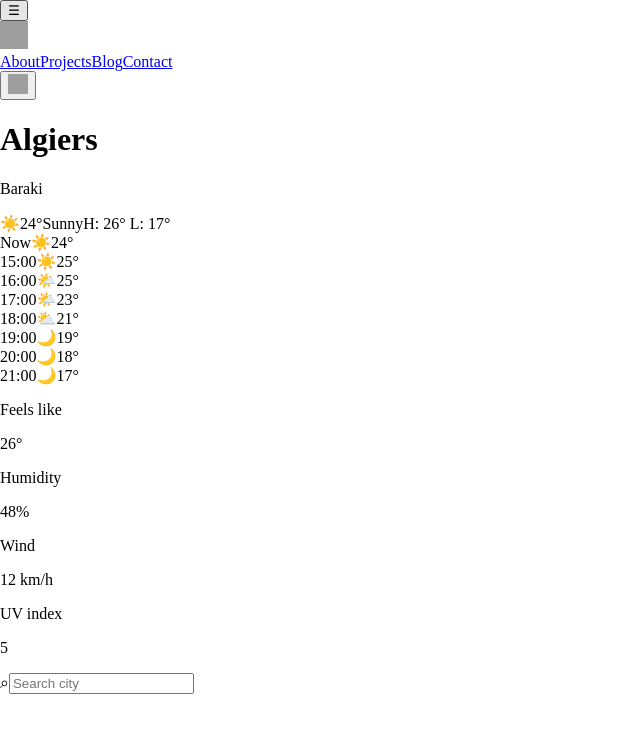
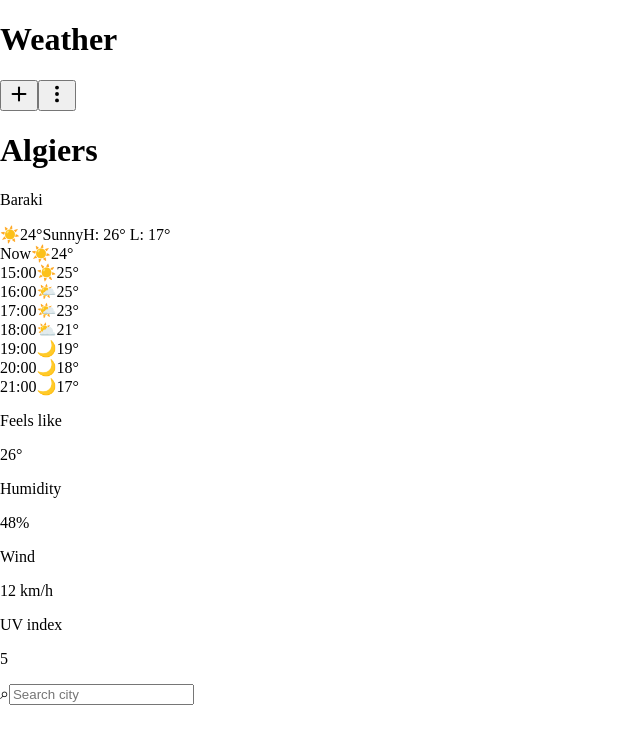
Before and after one commit to TheVamoraProject/VamoraWeather, a Next.js app in the folder web/: page / in a window 1280 px wide. Shown: the top 744 px of the page, without its empty margins (0-640 px from the left). Built offline with nearby package versions, Linux system fonts and the light colour scheme; grey boxes are pictures that could not be loaded.

Commit message:
Replace Navbar with Toolbar in Page component

```diff
--- a/web/app/page.tsx
+++ b/web/app/page.tsx
@@ -1,10 +1,10 @@
 import WeatherApp from "@/components/main";
-import Navbar from "@/components/Navbar";
+import Toolbar from "@/components/Toolbar";
 
 export default function Page() {
   return (
     <>
-      <Navbar />
+      <Toolbar title="Weather" />
       <WeatherApp />
     </>
   );
```
